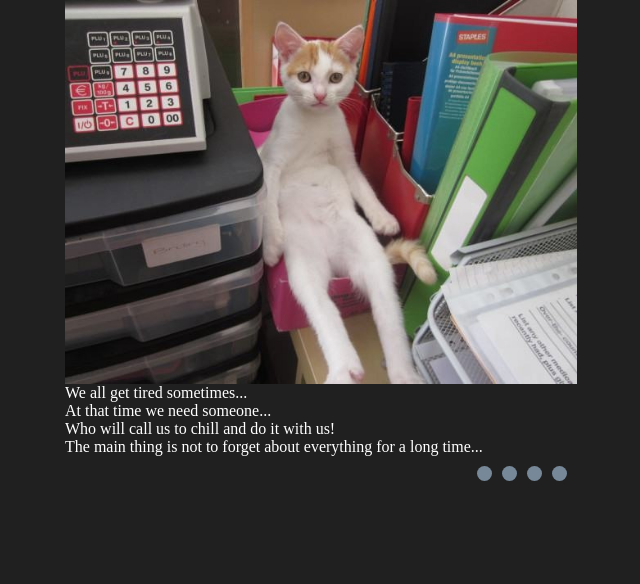
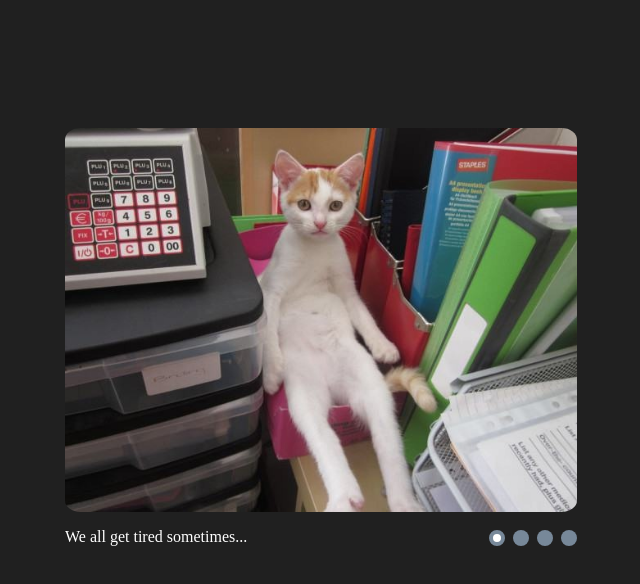
Before and after one commit to YuMichay/cssMemSliderCJ, a plain HTML site: page cssMemSlider/index.html in a window 1280 px wide. Shown: the whole page, without its empty margins (319-959 px from the left). Drawn offline with Linux system fonts and the light colour scheme.

Commit message:
feat: add animation to text (Sat, Oct 16, 2021, 06:01:25 AM)

```diff
--- a/cssMemSlider/index.html
+++ b/cssMemSlider/index.html
@@ -8,14 +8,14 @@
     <title>CSS Mem Slider</title>
 </head>
 <body>
-    <div class="container">
-        <div class="slider">
-            <div class="slides">
     <input type="radio" name="image" class="buttons" id="image1" checked>
     <input type="radio" name="image" class="buttons" id="image2">
     <input type="radio" name="image" class="buttons" id="image3">
     <input type="radio" name="image" class="buttons" id="image4">
 
+    <div class="container">
+        <div class="slider">
+            <div class="slides">
                 <img src="./assets/img/work.jpg" alt="working cat" class="slide1">
                 <img src="./assets/img/sun.jpg" alt="smart cat" class="slide2">
                 <img src="./assets/img/good.jpg" alt="chilling cat" class="slide3">
@@ -23,10 +23,10 @@
             </div>
 
             <div class="texts">
-                <p class="text1">We all get tired sometimes...</p>
-                <p class="text2">At that time we need someone...</p>
-                <p class="text3">Who will call us to chill and do it with us!</p>
-                <p class="text4">The main thing is not to forget about everything for a long time...</p>
+                <span class="text1">We all get tired sometimes...</span>
+                <span class="text2">At that time we need someone...</span>
+                <span class="text3">Who will call us to chill and do it with us!</span>
+                <span class="text4">The main thing is not to forget about everything for a long time...</span>
             </div>
             <div class="dots">
                 <label for="image1" class="dot1"></label>
--- a/cssMemSlider/style.css
+++ b/cssMemSlider/style.css
@@ -14,6 +14,7 @@ body {
     height: 100vh;
     width: 40%;
     overflow: hidden;
+    padding-top: 8rem;
 }
 .slides {
     display: flex;
@@ -22,39 +23,70 @@ body {
 .slides img {
     width: 100%;
     transition: all 0.3s ease;
+    border-radius: 3%;
 }
-.slides input {
+body input {
     display: none;
 }
 .dots {
     display: flex;
     justify-content: flex-end;
-    margin: 5px;
+    margin: -0.5rem 0 0.5rem 0.5rem;
 }
 .dots label {
-    height: 15px;
-    width: 15px;
+    height: 1rem;
+    width: 1rem;
     border-radius: 50%;
     background-color: #778899;
     cursor: pointer;
     transition: all 0.3s ease;
-    margin: 5px;
+    margin: -0.5rem 0 0.5rem 0.5rem;
 }
 .dots label:hover{
     background-color: #FFFFFF;
 }
 .texts {
+    display: flex;
+    justify-content: flex-start;
+    margin-top: 1rem;
     color: #FFFFFF;
+    transition: all 0.3s ease;
 }
-#image1:checked ~ .slide1{
+#image1:checked ~ .container .slider .slides .slide1 {
     margin-left: 0;
 }
-#image2:checked ~ .slide2{
+#image2:checked ~ .container .slider .slides .slide2 {
     margin-left: -100%;
 }
-#image3:checked ~ .slide3{
+#image3:checked ~ .container .slider .slides .slide3 {
     margin-left: -200%;
 }
-#image4:checked ~ .slide4{
+#image4:checked ~ .container .slider .slides .slide4 {
     margin-left: -300%;
 }
+#image1:checked ~ .container .slider .dots .dot1,
+#image2:checked ~ .container .slider .dots .dot2,
+#image3:checked ~ .container .slider .dots .dot3,
+#image4:checked ~ .container .slider .dots .dot4 {
+    background-color: #FFFFFF;
+    border: 0.31rem solid #778899;
+}
+#image1:checked ~ .container .slider .texts .text1,
+#image2:checked ~ .container .slider .texts .text2,
+#image3:checked ~ .container .slider .texts .text3,
+#image4:checked ~ .container .slider .texts .text4 {
+    margin-left: 0;
+    display: flex;
+}
+#image1:checked ~ .container .slider .texts .text2, .text3, .text4 {
+    display: none;
+}
+#image2:checked ~ .container .slider .texts .text1, .text3, .text4 {
+    display: none;
+}
+#image3:checked ~ .container .slider .texts .text1, .text2, .text4 {
+    display: none;
+}
+#image4:checked ~ .container .slider .texts .text1, .text2, .text3 {
+    display: none;
+}
```
Lines whose indentation alone changed are shown as unchanged.
